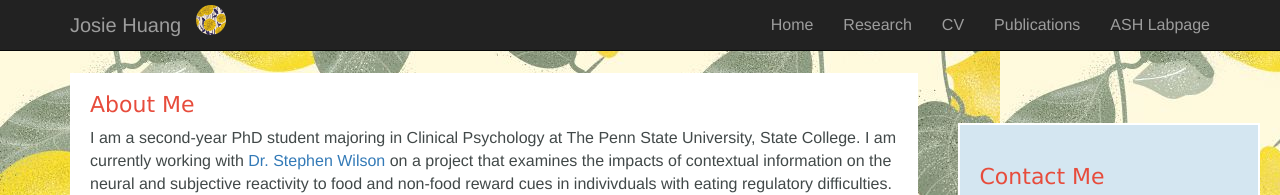
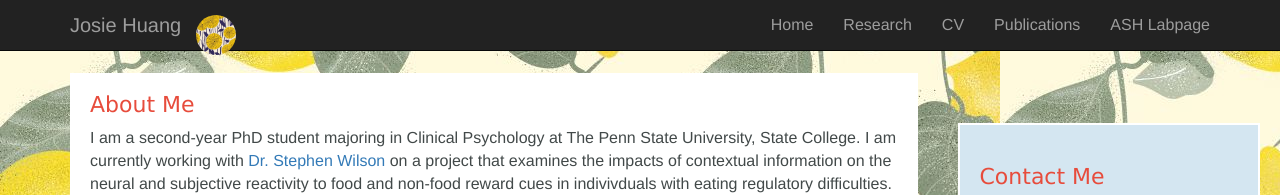
Before and after one commit to josie-shuang/josie-shuang.github.io, a Jekyll site: the page built from index.html, in a window 1280 px wide. Shown: the top 195 px of the page. Built offline with Jekyll 4.4.1, drawn with Linux system fonts in a browser that asks for light colours.

Commit message:
Update main_style.css

```diff
--- a/css/main_style.css
+++ b/css/main_style.css
@@ -27,11 +27,10 @@ body{
 }
 
 #header #logo img {
-	width: 30px;
-	height: 30px;
+	width: 40px;
+	height: 40px;
 	border-radius: 50%;
-	padding-top: -10px;
-	margin-top: -10px;
+	padding-top: -5px;
 }
 
 .top-rounded-panel h1{
```
